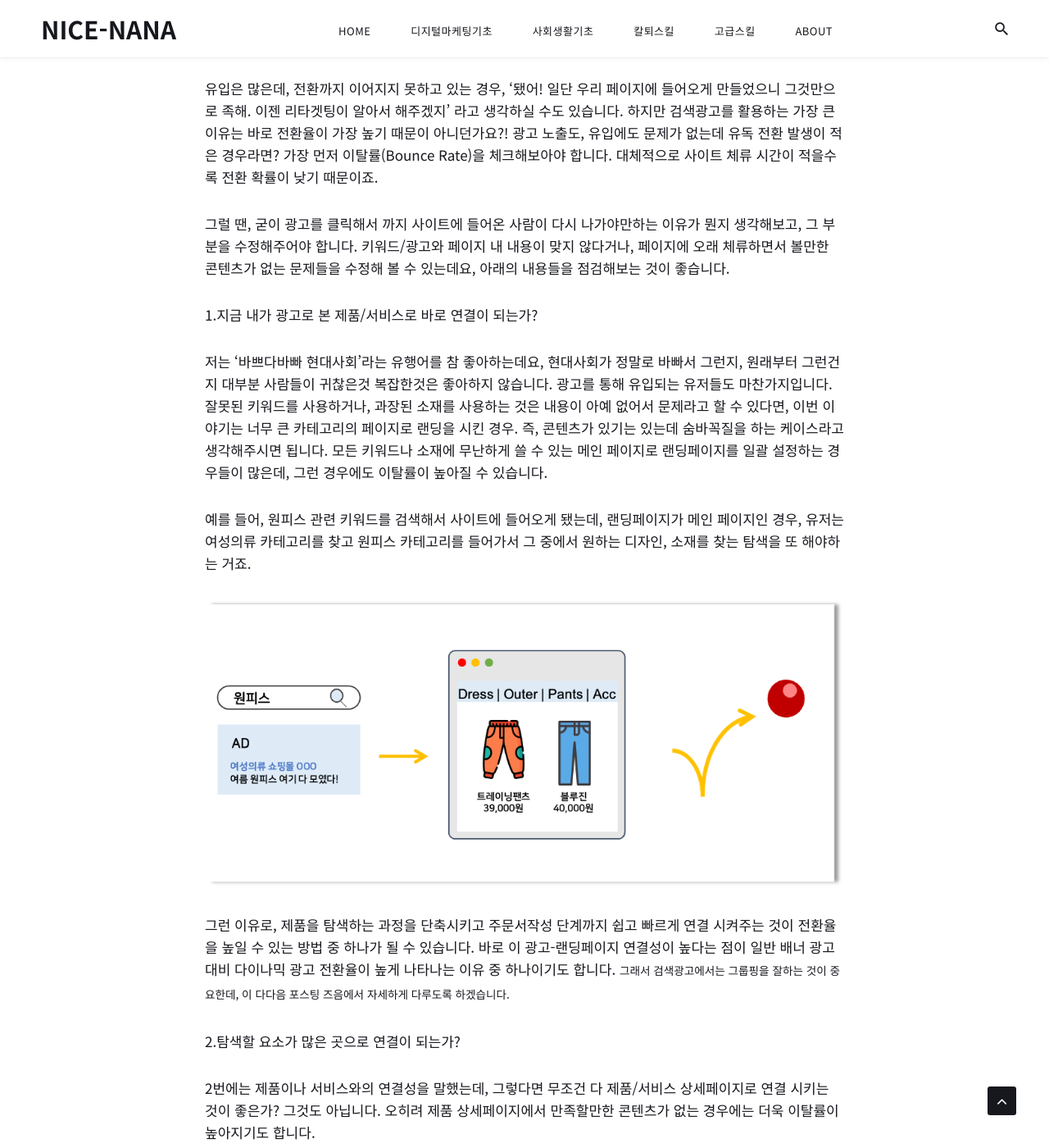
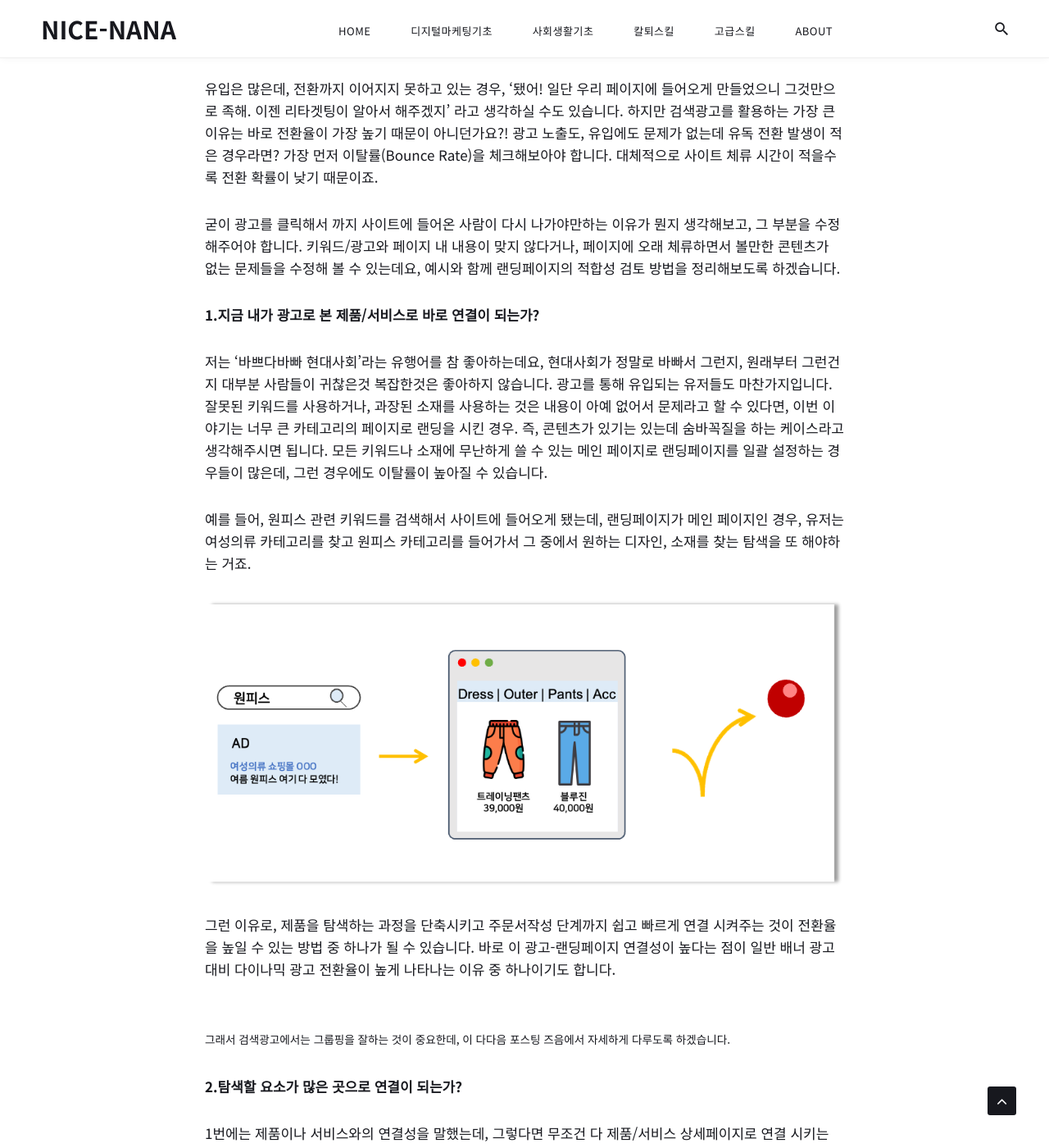
Before and after one commit to nice-nana123/-nice-nana123-.github.io, a Jekyll site: the page built from _posts/2021-07-18-importance_of_landingpage.markdown, in a window 1280 px wide and 1400 px high, scrolled down 2253 px. Shown: the whole window at 82% size. Built offline with Jekyll 4.4.1, drawn with Linux system fonts in a browser that asks for light colours; nearby versions of some CDN libraries; some of the changed text lies outside the part shown.

Commit message:
last_edit

```diff
--- a/_posts/2021-07-18-importance_of_landingpage.markdown
+++ b/_posts/2021-07-18-importance_of_landingpage.markdown
@@ -35,11 +35,11 @@ description: 광고운영 시 간과하기 쉬운 적확한 랜딩페이지 설
 유입은 많은데, 전환까지 이어지지 못하고 있는 경우, '됐어! 일단 우리 페이지에 들어오게 만들었으니 그것만으로 족해. 이젠 리타겟팅이 알아서 해주겠지' 라고 생각하실 수도 있습니다. 하지만 검색광고를 활용하는 가장 큰 이유는 바로 전환율이 가장 높기 때문이 아니던가요?!
 광고 노출도, 유입에도 문제가 없는데 유독 전환 발생이 적은 경우라면? 가장 먼저 이탈률(Bounce Rate)을 체크해보아야 합니다. 대체적으로 사이트 체류 시간이 적을수록 전환 확률이 낮기 때문이죠.
 
-그럴 땐, 굳이 광고를 클릭해서 까지 사이트에 들어온 사람이 다시 나가야만하는 이유가 뭔지 생각해보고, 그 부분을 수정해주어야 합니다. 키워드/광고와 페이지 내 내용이 맞지 않다거나, 페이지에 오래 체류하면서 볼만한 콘텐츠가 없는 문제들을 수정해 볼 수 있는데요, 아래의 내용들을 점검해보는 것이 좋습니다.
+굳이 광고를 클릭해서 까지 사이트에 들어온 사람이 다시 나가야만하는 이유가 뭔지 생각해보고, 그 부분을 수정해주어야 합니다. 키워드/광고와 페이지 내 내용이 맞지 않다거나, 페이지에 오래 체류하면서 볼만한 콘텐츠가 없는 문제들을 수정해 볼 수 있는데요, 예시와 함께 랜딩페이지의 적합성 검토 방법을 정리해보도록 하겠습니다.
 
 
 
-1.지금 내가 광고로 본 제품/서비스로 바로 연결이 되는가?
+<b>1.지금 내가 광고로 본 제품/서비스로 바로 연결이 되는가?</b>
 
 저는 '바쁘다바빠 현대사회'라는 유행어를 참 좋아하는데요, 현대사회가 정말로 바빠서 그런지, 원래부터 그런건지 대부분 사람들이 귀찮은것 복잡한것은 좋아하지 않습니다.
 광고를 통해 유입되는 유저들도 마찬가지입니다. 잘못된 키워드를 사용하거나, 과장된 소재를 사용하는 것은 내용이 아예 없어서 문제라고 할 수 있다면, 이번 이야기는 너무 큰 카테고리의 페이지로 랜딩을 시킨 경우. 즉, 콘텐츠가 있기는 있는데 숨바꼭질을 하는 케이스라고 생각해주시면 됩니다.
@@ -52,12 +52,13 @@ description: 광고운영 시 간과하기 쉬운 적확한 랜딩페이지 설
 
 그런 이유로, 제품을 탐색하는 과정을 단축시키고 주문서작성 단계까지 쉽고 빠르게 연결 시켜주는 것이 전환율을 높일 수 있는 방법 중 하나가 될 수 있습니다.
 바로 이 광고-랜딩페이지 연결성이 높다는 점이 일반 배너 광고 대비 다이나믹 광고 전환율이 높게 나타나는 이유 중 하나이기도 합니다.
-<small>그래서 검색광고에서는 그룹핑을 잘하는 것이 중요한데, 이 다다음 포스팅 즈음에서 자세하게 다루도록 하겠습니다.</small>
+
+<br><small>그래서 검색광고에서는 그룹핑을 잘하는 것이 중요한데, 이 다다음 포스팅 즈음에서 자세하게 다루도록 하겠습니다.</small>
 
 
-2.탐색할 요소가 많은 곳으로 연결이 되는가?
+<b>2.탐색할 요소가 많은 곳으로 연결이 되는가?</b>
 
-2번에는 제품이나 서비스와의 연결성을 말했는데, 그렇다면 무조건 다 제품/서비스 상세페이지로 연결 시키는 것이 좋은가? 그것도 아닙니다.
+1번에는 제품이나 서비스와의 연결성을 말했는데, 그렇다면 무조건 다 제품/서비스 상세페이지로 연결 시키는 것이 좋은가? 그것도 아닙니다.
 오히려 제품 상세페이지에서 만족할만한 콘텐츠가 없는 경우에는 더욱 이탈률이 높아지기도 합니다.
 
 즉, 페이지 형태/유형이 중요한 것이 아니라 페이지 안에 들어있는 콘텐츠가 중요한 것이라고 생각해 볼 수 있을 것 같습니다.
```
Also changed, not shown: other parts of _posts/2021-07-18-importance_of_landingpage.markdown (+1 -1 lines), images/posts/03/thumb.png, images/posts/07/thumb.png (added).
